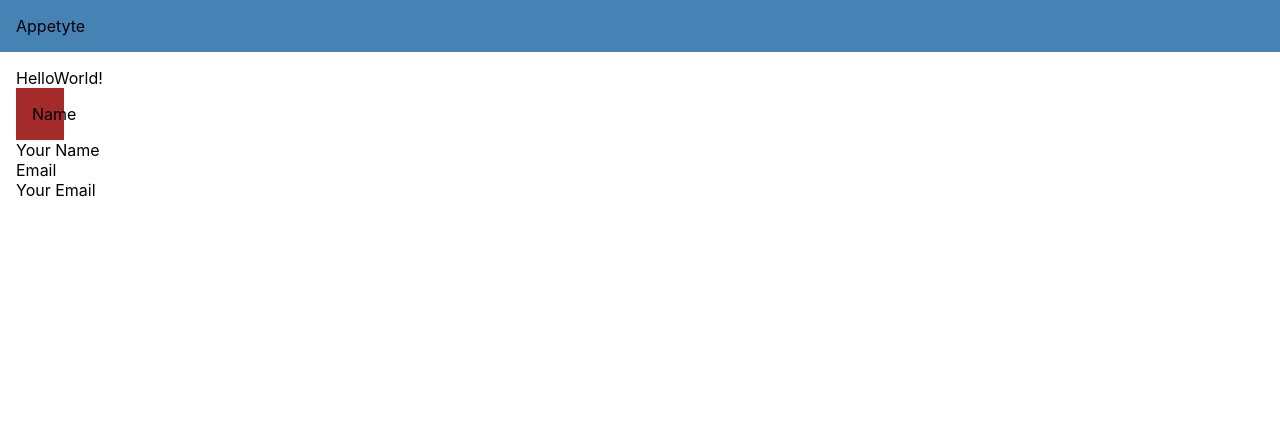
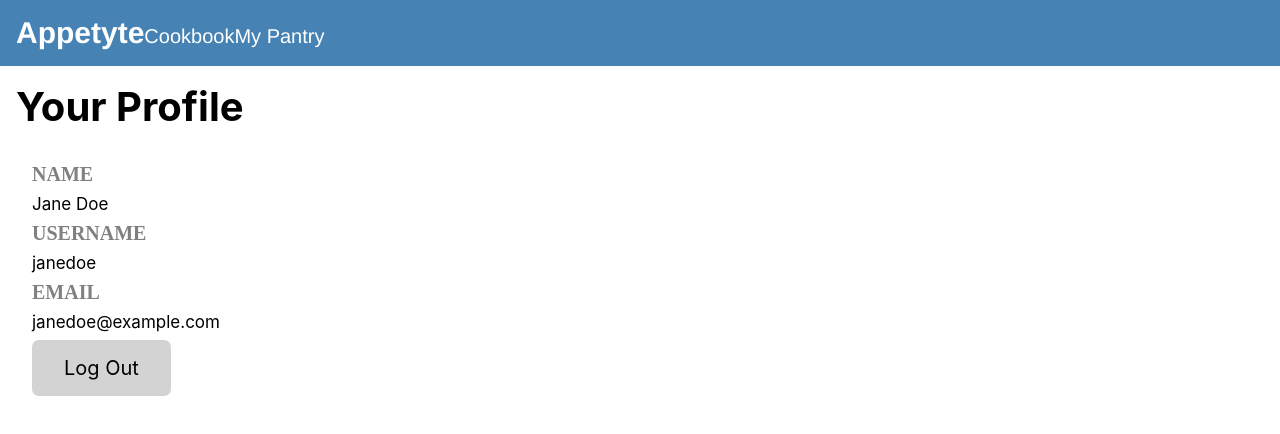
Before and after one commit to PallavAg/Appetyte, a React (Create React App) app: page / in a window 1280 px wide. Shown: the top 434 px of the page. Built offline with nearby package versions, Linux system fonts and the light colour scheme.

Commit message:
More styling of profile page and navigation bar

```diff
--- a/src/NavigationBar.js
+++ b/src/NavigationBar.js
@@ -5,7 +5,11 @@ class NavigationBar extends React.Component {
         return (
             <div className='navigationBar'>
                 <div className='navigationBarContent'>
-                    <label>Appetyte</label>
+                    <label className='homeButton'>Appetyte</label>
+                    <span className='rightJustified'>
+                        <label className='navigationBarText'>Cookbook</label>
+                        <label className='navigationBarText'>My Pantry</label>
+                    </span>
                 </div>
             </div>
         );
--- a/src/ProfileView.jsx
+++ b/src/ProfileView.jsx
@@ -2,31 +2,31 @@ import React from "react";
 import NavigationBar from "./NavigationBar";
 
 class ProfileView extends React.Component {
+    constructor(props) {
+        super(props);
+        this.state = {
+            name: "Jane Doe",
+            userName: "janedoe",
+            email: "janedoe@example.com"
+        }
+    }
+
     render() {
         return (
             <div>
                 <NavigationBar />
                 <div className='contentInsets'>
-                    HelloWorld!
-                    <div className='card'>
-                         <label>
-                         Name
-                        </label>
-                    </div>
-                    <div>
-                        <label>
-                        Your Name
-                        </label>
-                    </div>
-                    <div>
-                        <label>
-                            Email
-                        </label>
-                    </div>
-                    <div>
-                        <label>
-                            Your Email
-                        </label>
+                    <div className='pageTitle'>Your Profile</div>
+                        <div className='contentInsets'>
+                        <div className='pageSubtitle'>NAME</div>
+                        <div className='pageSubSubtitle'>{this.state.name}</div>
+                        <div className='pageSubtitle'>USERNAME</div>
+                        <div className='pageSubSubtitle'>{this.state.userName}</div>
+                        <div className='pageSubtitle'>EMAIL</div>
+                        <div className='pageSubSubtitle'>{this.state.email}</div>
+                        <div>
+                            <button className='standardButton'>Log Out</button>
+                        </div>
                     </div>
                 </div>
             </div>
--- a/src/index.css
+++ b/src/index.css
@@ -18,6 +18,36 @@ code {
   width: 1rem;
 }
 
+.pageTitle {
+  font-family: -apple-system, Helvetica Neue;
+  font-weight: bold;
+  font-size: 40px;
+  padding-bottom: 1rem;
+}
+
+.pageSubtitle {
+  font-family: "SF Pro Rounded";
+  font-weight: bold;
+  color: grey;
+  font-size: 20px;
+  padding-bottom: 0.5rem;
+}
+
+.pageSubSubtitle {
+  font-family: -apple-system, Helvetica Neue;
+  font-size: 17px;
+  padding-bottom: 0.5rem;
+}
+
+.standardButton {
+  font-family: -apple-system, Helvetica Neue;
+  font-size: 20px;
+  background-color: lightgray;
+  border-width: 0px;
+  border-radius: 7px;
+  padding: 1rem 2rem;
+}
+
 .navigationBar {
   background-color: steelblue;
 }
@@ -26,6 +56,25 @@ code {
   padding: 1rem;
 }
 
+.navigationBarText {
+  font-family: Helvetica;
+  font-size: 20px;
+  color: white;
+  text-align: right;
+}
+
+.homeButton {
+  font-family: Helvetica;
+  font-weight: bold;
+  font-size: 30px;
+  color: white;
+}
+
 .contentInsets {
   padding: 1rem;
 }
+
+.rightJustified {
+  margin-left: auto;
+  margin-right: 0px;
+}
```
